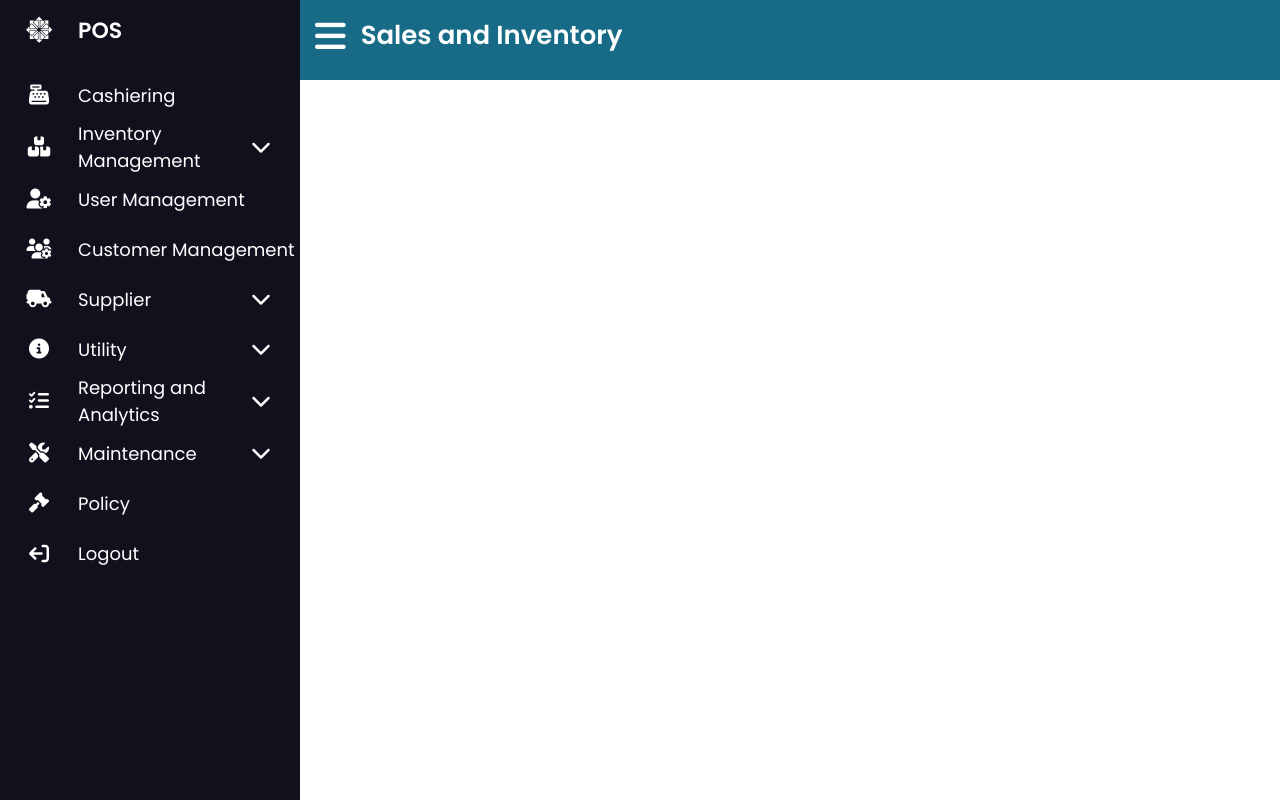
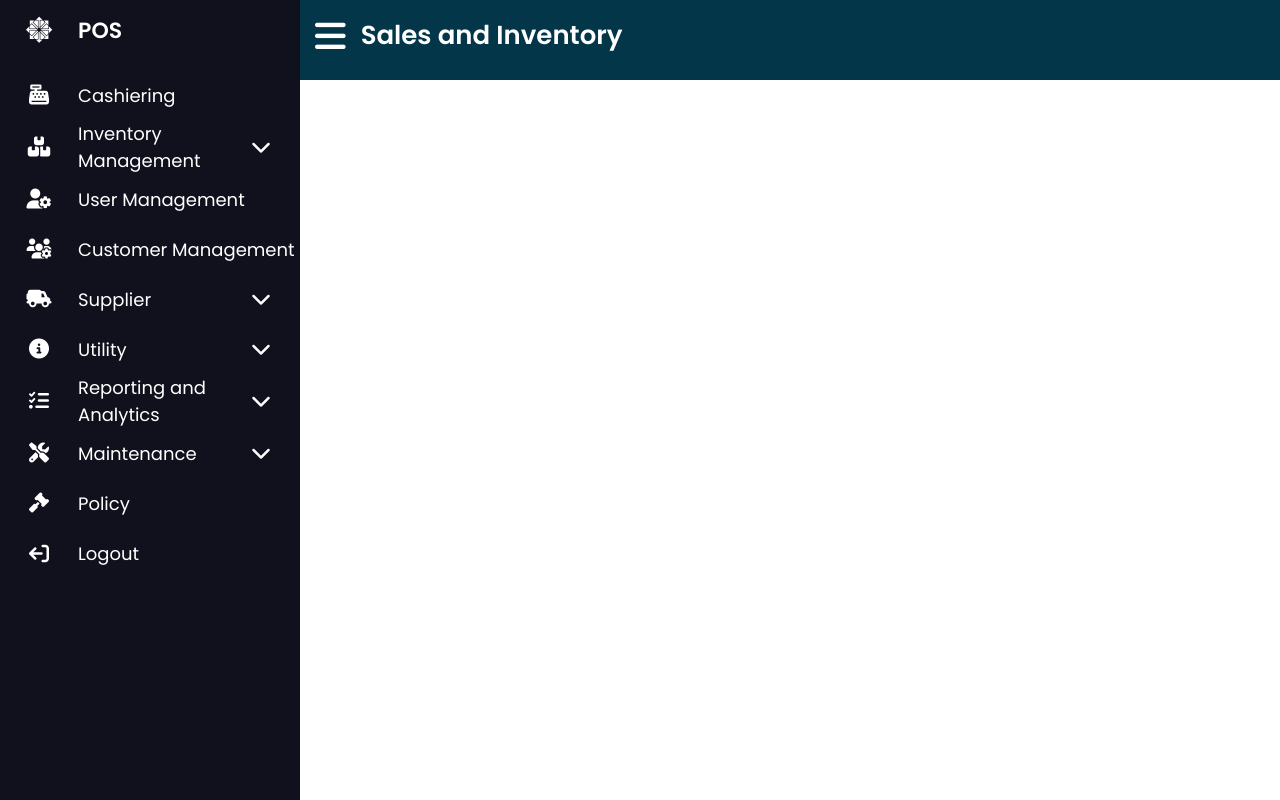
Before and after one commit to ViverIT1/WebBasedPOS, a PHP site: page /next.php in a window 1280 px wide. Run offline with PHP 8.4, Linux system fonts and the light colour scheme; the visitor is signed in with stand-in values (Sample User, id 1).

Commit message:
minor next color change

```diff
--- a/nextsyle.css
+++ b/nextsyle.css
@@ -172,7 +172,7 @@
 
 .home-section{
     position: relative;
-    background: #176B87;
+    background: #04364A;
     height: 10vh;
     left: 260px;
     width: calc(100% - 260px);
```
